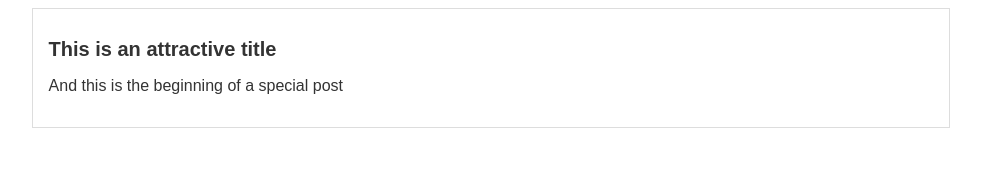
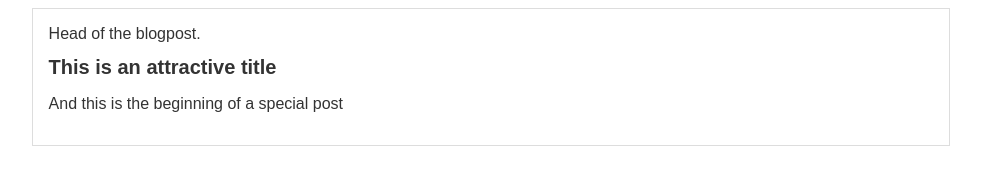
Before and after one commit to javillegasna/First_Steps, a plain HTML site: page blogpsot.html in a window 1280 px wide. Shown: the whole page, without its empty margins (149-1130 px from the left). Drawn offline with Linux system fonts and the light colour scheme.

Commit message:
initial header structure

```diff
--- a/blogpsot.html
+++ b/blogpsot.html
@@ -9,6 +9,9 @@
 </head>
 <body>
     <div id="container">
+        <div id="blogpostHead">
+            Head of the blogpost.
+        </div>
         <div id="post">
             <h1> This is an attractive title </h1>
             <p>And this is the beginning of a special post</p>
```
